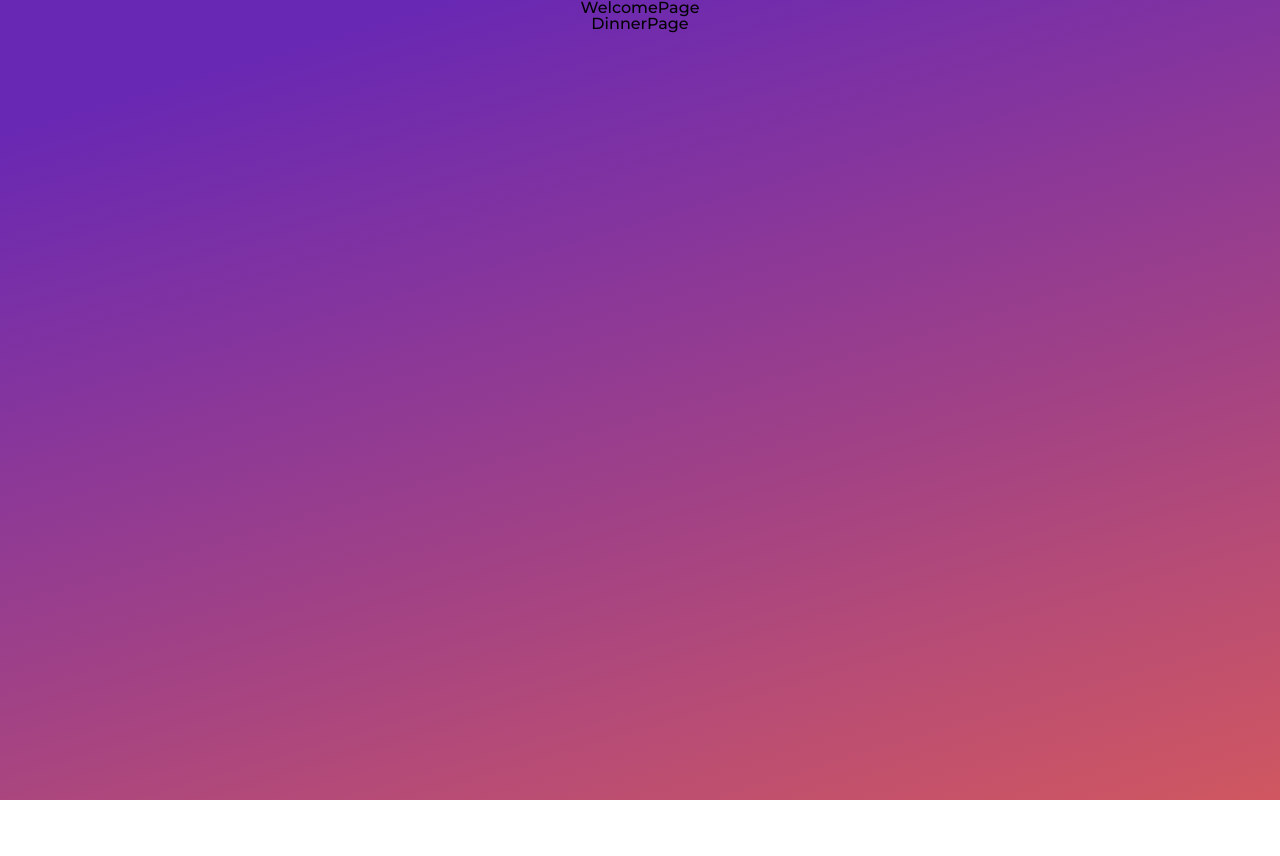
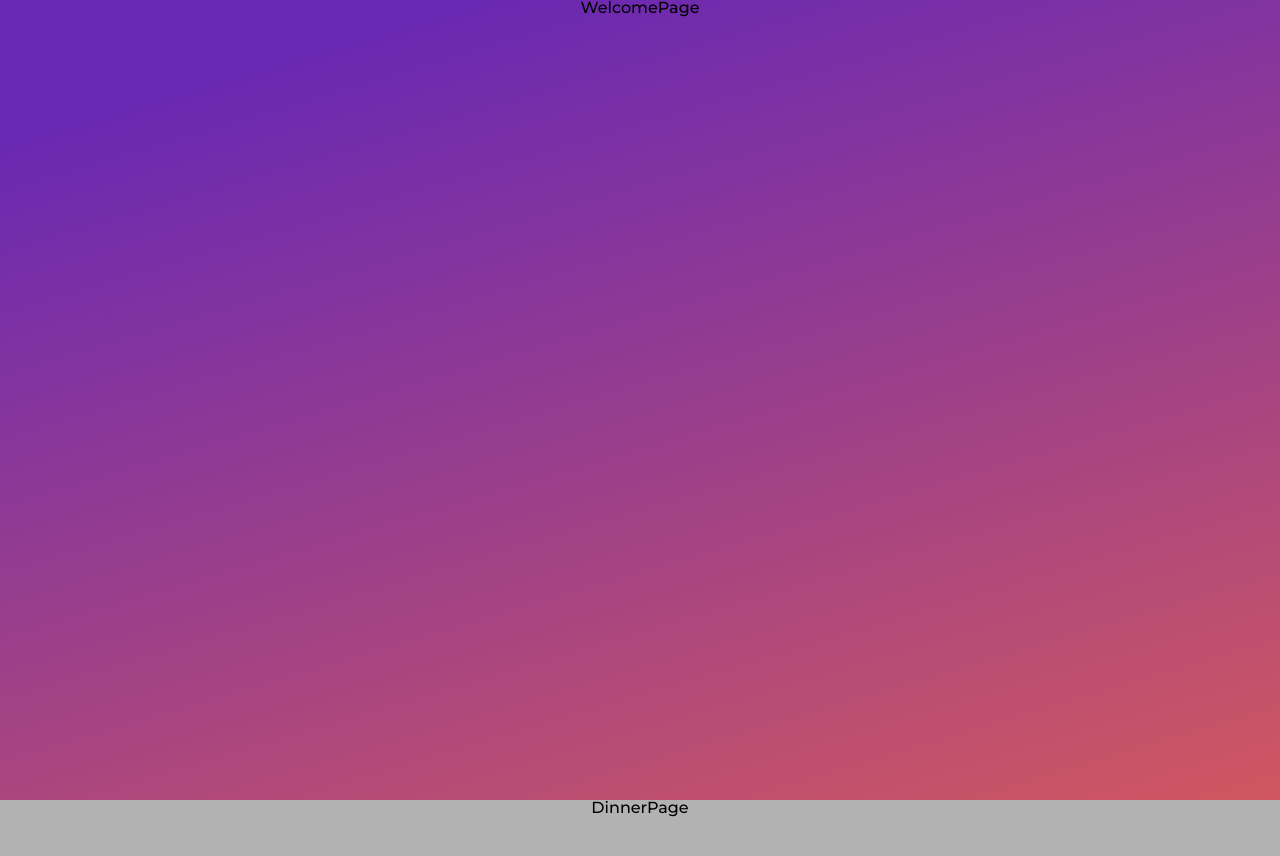
Before and after one commit to peterjoachym/spellz-test, a React (Create React App) app: page / in a window 1280 px wide. Shown: the top 856 px of the page. Before the commit the page ends 800 px from the top, so only its background shows below. Built offline with nearby package versions, Linux system fonts and the light colour scheme.

Commit message:
add: basic css added to Dinner and Welcome page container

```diff
--- a/src/App.css
+++ b/src/App.css
@@ -2,7 +2,7 @@
 
 :root {
   --welcome-page-backgroung-color:linear-gradient(163.48deg, #6928B3 11.43%, #E8624D 120.77%);
-  --dinnerl-page-backbround-color: rgba(0, 0, 0, 0.3);
+  --dinner-page-backbround-color: rgba(0, 0, 0, 0.3);
   --pursue-action-button-background-color: #5928B3;
 
   font-family: 'Montserrat', sans-serif;
@@ -14,5 +14,4 @@
   height: 100vh;
   width: 100vw;
   text-align: center;
-  background: var(--welcome-page-backgroung-color)
 }
--- a/src/pages/DinnerPage/DinnerPage.css
+++ b/src/pages/DinnerPage/DinnerPage.css
@@ -0,0 +1,5 @@
+.dinner__page__container{
+    height: 100vh;
+    width: 100vw;
+    background:var(--dinner-page-backbround-color);
+}
--- a/src/pages/DinnerPage/DinnerPage.jsx
+++ b/src/pages/DinnerPage/DinnerPage.jsx
@@ -1,9 +1,8 @@
-import React from 'react'
+import React from "react";
+import "./DinnerPage.css";
 
 const DinnerPage = () => {
-  return (
-    <div>DinnerPage</div>
-  )
-}
+  return <div className="dinner__page__container">DinnerPage</div>;
+};
 
-export default DinnerPage
+export default DinnerPage;
--- a/src/pages/WelcomePage/WelcomePage.css
+++ b/src/pages/WelcomePage/WelcomePage.css
@@ -0,0 +1,5 @@
+.welcome__page__container{
+    height: 100vh;
+    width:100vw;
+    background: var(--welcome-page-backgroung-color);
+}
--- a/src/pages/WelcomePage/WelcomePage.jsx
+++ b/src/pages/WelcomePage/WelcomePage.jsx
@@ -1,9 +1,8 @@
-import React from 'react'
+import React from "react";
+import "./WelcomePage.css";
 
 const WelcomePage = () => {
-  return (
-    <div>WelcomePage</div>
-  )
-}
+  return <div className="welcome__page__container">WelcomePage</div>;
+};
 
-export default WelcomePage
+export default WelcomePage;
```
